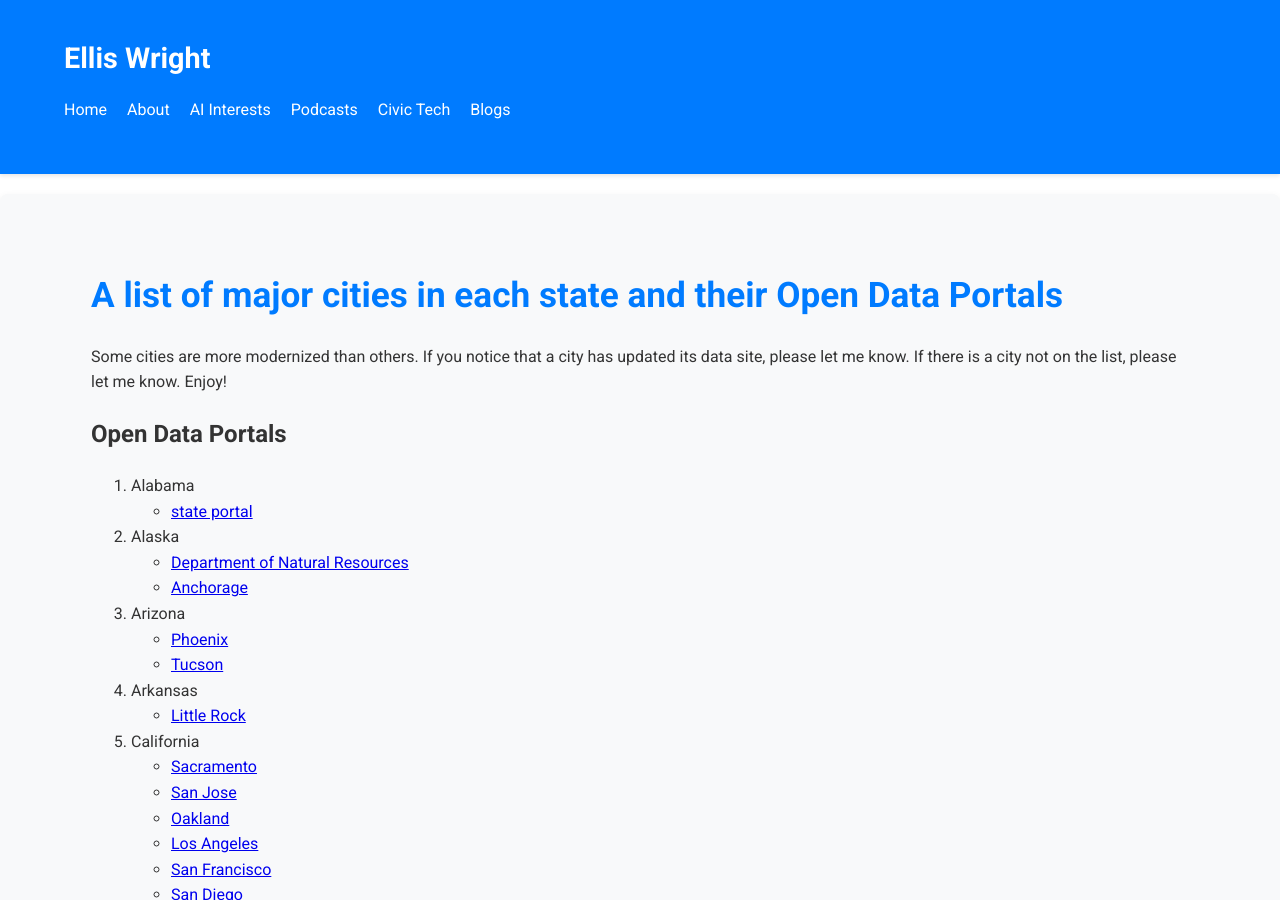
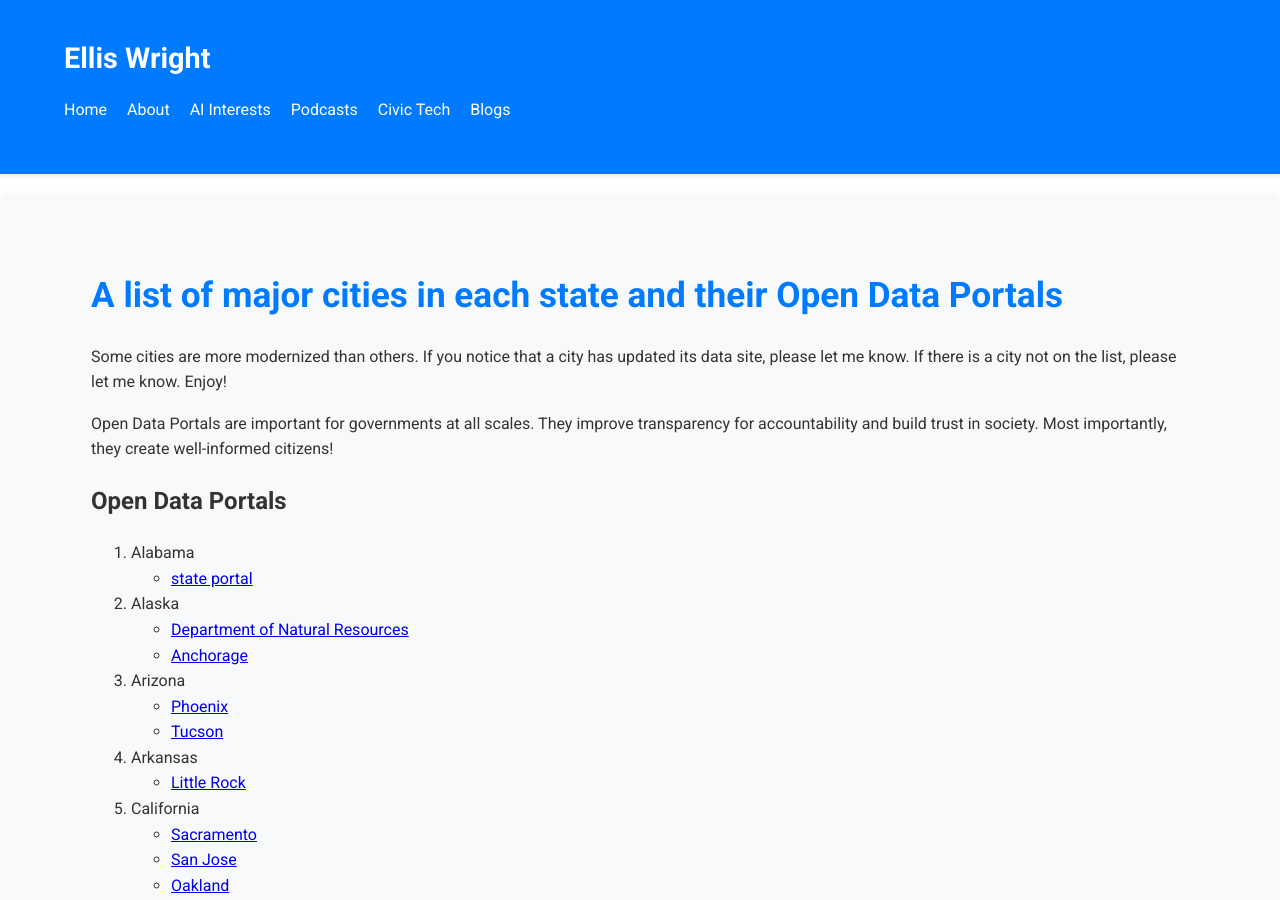
Before and after one commit to dembwright/dembwright.github.io, a Jekyll site: the page built from _pages/civic-tech/open-data.md, in a window 1280 px wide and 900 px high. Built offline with Jekyll 4.4.1, drawn with Linux system fonts in a browser that asks for light colours.

Commit message:
Update open-data.md

```diff
--- a/_pages/civic-tech/open-data.md
+++ b/_pages/civic-tech/open-data.md
@@ -6,6 +6,8 @@ permalink: civic-tech/open-data/
 # A list of major cities in each state and their Open Data Portals
 
 Some cities are more modernized than others. If you notice that a city has updated its data site, please let me know. If there is a city not on the list, please let me know. Enjoy!
+
+Open Data Portals are important for governments at all scales. They improve transparency for accountability and build trust in society. Most importantly, they create well-informed citizens!
 
 ## Open Data Portals
 1. Alabama
```
